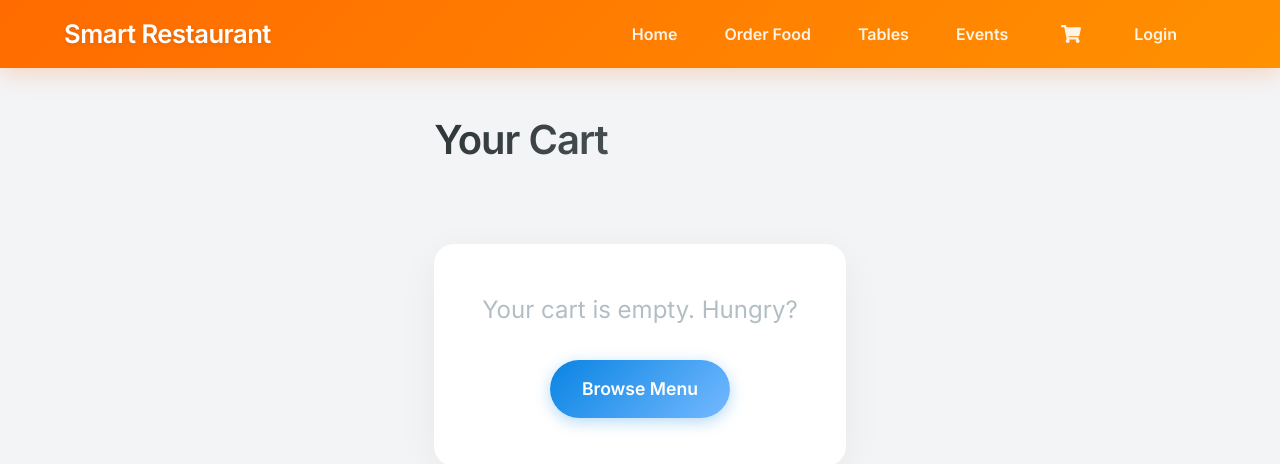
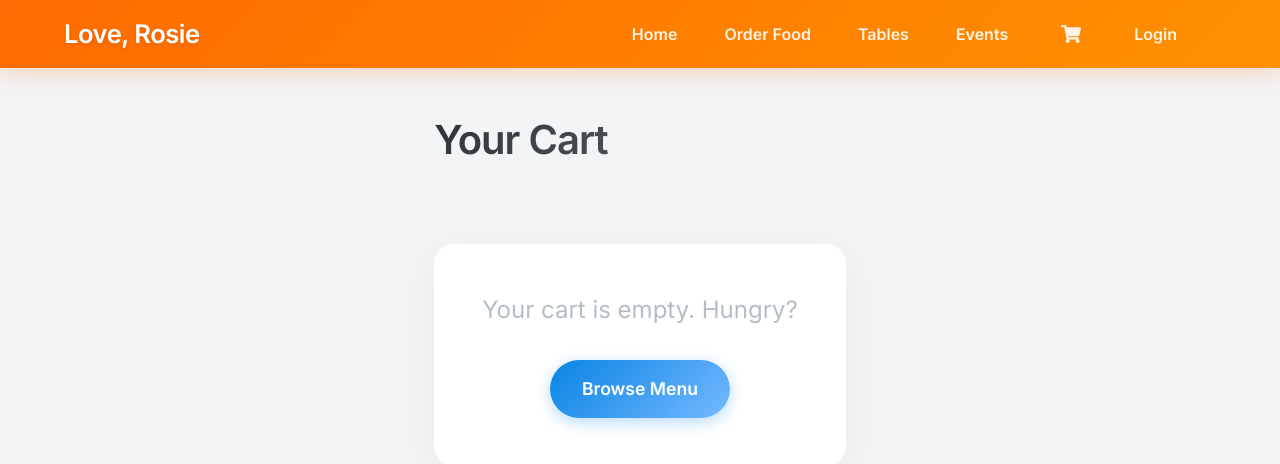
Before and after one commit to kiruthik04/smart-restaurant-system, a React (Create React App) app in the folder frontend/: page /cart in a window 1280 px wide. Shown: the top 464 px of the page. Built offline with nearby package versions, Linux system fonts and the light colour scheme.

Commit message:
changed some details

```diff
--- a/frontend/public/index.html
+++ b/frontend/public/index.html
@@ -24,7 +24,7 @@
       work correctly both with client-side routing and a non-root public URL.
       Learn how to configure a non-root public URL by running `npm run build`.
     -->
-    <title>React App</title>
+    <title>Love, Rosie</title>
   </head>
   <body>
     <noscript>You need to enable JavaScript to run this app.</noscript>
--- a/frontend/src/components/BillModal.js
+++ b/frontend/src/components/BillModal.js
@@ -15,7 +15,7 @@ function BillModal({ bill, onClose, onConvert }) {
 
     // Merchant VPA - Replace with actual
     const merchantVPA = "merchant@upi";
-    const merchantName = "Smart Restaurant";
+    const merchantName = "Love, Rosie";
     const amount = bill.grandTotal.toFixed(2);
 
     // Construct UPI String
--- a/frontend/src/components/Navbar.js
+++ b/frontend/src/components/Navbar.js
@@ -16,7 +16,7 @@ function Navbar() {
     <nav className="navbar">
       <div className="navbar-container">
         <Link to="/" className="navbar-brand">
-          Smart Restaurant
+          Love, Rosie
         </Link>
 
 
--- a/frontend/src/pages/HomePage.js
+++ b/frontend/src/pages/HomePage.js
@@ -231,7 +231,7 @@ function HomePage() {
         <div className="footer-grid">
           <div className="footer-box">
             <h4>📍 Visit Us</h4>
-            <p>123 Gourmet Avenue, Food City, 400001</p>
+            <p>Sathyamangalam - 638402</p>
           </div>
           <div className="footer-box">
             <h4>⏰ Opening Hours</h4>
@@ -239,8 +239,8 @@ function HomePage() {
           </div>
           <div className="footer-box">
             <h4>📞 Contact Support</h4>
-            <p>Phone: +91 98765 43210</p>
-            <p>Email: hello@smartrestro.com</p>
+            <p>Phone: 8610559369</p>
+            <p>Email: hello@loverosie.com</p>
           </div>
         </div>
       </footer>
--- a/frontend/src/pages/OrderPage.css
+++ b/frontend/src/pages/OrderPage.css
@@ -139,10 +139,12 @@
     background: white;
     color: var(--primary-orange, #FF6B00);
     border: none;
-    padding: 10px 24px;
+    padding: 8px 18px;
+    /* Reduced from 10px 24px */
     border-radius: 30px;
     font-weight: 800;
-    font-size: 0.95rem;
+    font-size: 0.85rem;
+    /* Reduced from 0.95rem */
     cursor: pointer;
     transition: all 0.2s;
 }
@@ -151,6 +153,8 @@
     background: var(--secondary-amber, #FFC107);
     color: var(--text-dark, #2D3436);
 }
+
+
 
 /* Toast */
 .toast-message {
```
